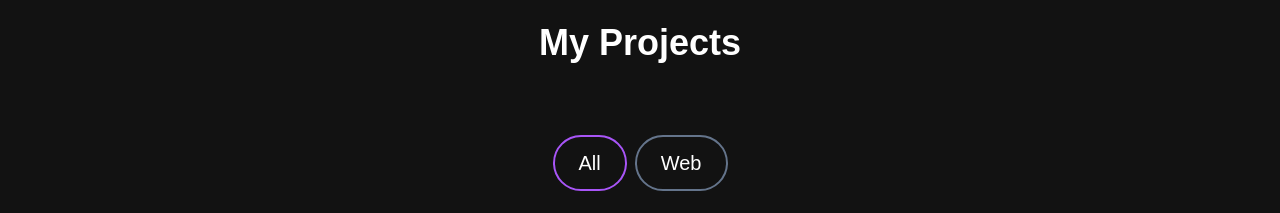
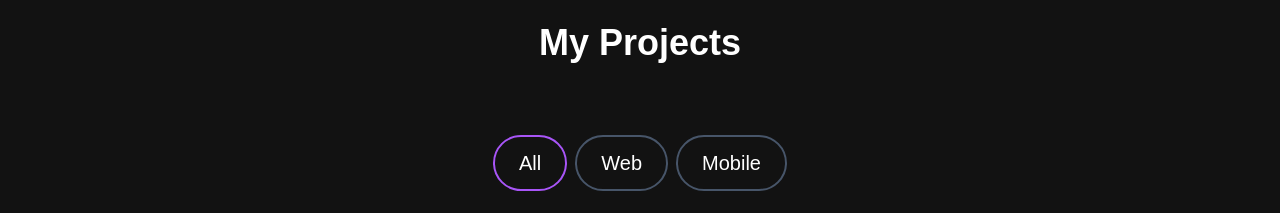
Before and after one commit to Alexinha/portfolio-website, a Next.js app: page / in a window 1280 px wide. Shown: the part 1360-1573 px from the top of the page. Built offline with nearby package versions, Linux system fonts and the light colour scheme; grey boxes are pictures that could not be loaded.

Commit message:
added dynamic filter and button for projects section

```diff
--- /dev/null
+++ b/app/components/ProjectTag.jsx
@@ -0,0 +1,18 @@
+import React from "react";
+
+const ProjectTag = ({ name, onClick, isSelected }) => {
+  const buttonStyles = isSelected
+    ? "text-white border-purple-500"
+    : "test-[#ADB7BE] border-slate-600 hover:border-white";
+
+  return (
+    <button
+      className={`${buttonStyles} rounded-full border-2 px-6 py-3 text-xl cursor-pointer`}
+      onClick={() => onClick(name)}
+    >
+      {name}
+    </button>
+  );
+};
+
+export default ProjectTag;
--- a/app/components/ProjectsSection.jsx
+++ b/app/components/ProjectsSection.jsx
@@ -1,5 +1,7 @@
-import React from "react";
+"use client";
+import React, { useState } from "react";
 import ProjectCard from "./ProjectCard";
+import ProjectTag from "./ProjectTag";
 
 const PROJ_DATA = [
   {
@@ -52,27 +54,45 @@
     title: "React Portfolio Website",
     description: "proj 1 description",
     image: "/images/projects/proj-6.jpeg",
-    tag: ["All", "Web"],
+    tag: ["All", "Mobile"],
     gitUrl: "/",
     previewUrl: "/",
   },
 ];
 const ProjectsSection = () => {
+  const [tag, setTag] = useState("All");
+  const handleTagChang = (newTage) => {
+    setTag(newTage);
+  };
+
+  const filteredProjects = PROJ_DATA.filter((proj) => proj.tag.includes(tag));
+
+  console.log(filteredProjects);
+
   return (
     <>
       <h2 className="text-center text-4xl font-bold text-white mt-4 mb-8 md:mb-12">
         My Projects
       </h2>
       <div className="text-white flex flex-row justify-center items-center gap-2 py-6">
-        <button className="rounded-full border-2 border-purple-500 px-6 py-3 text-xl cursor-pointer">
-          All
-        </button>
-        <button className="rounded-full border-2 border-slate-500 hover:border-white px-6 py-3 text-xl cursor-pointer">
-          Web
-        </button>
+        <ProjectTag
+          onClick={handleTagChang}
+          name="All"
+          isSelected={tag === "All"}
+        />
+        <ProjectTag
+          onClick={handleTagChang}
+          name="Web"
+          isSelected={tag === "Web"}
+        />
+        <ProjectTag
+          onClick={handleTagChang}
+          name="Mobile"
+          isSelected={tag === "Mobile"}
+        />
       </div>
       <div className="grid md:grid-cols-3 gap-8 md:gap-12">
-        {PROJ_DATA.map((p) => (
+        {filteredProjects.map((p) => (
           <ProjectCard
             key={p.id}
             title={p.title}
```
